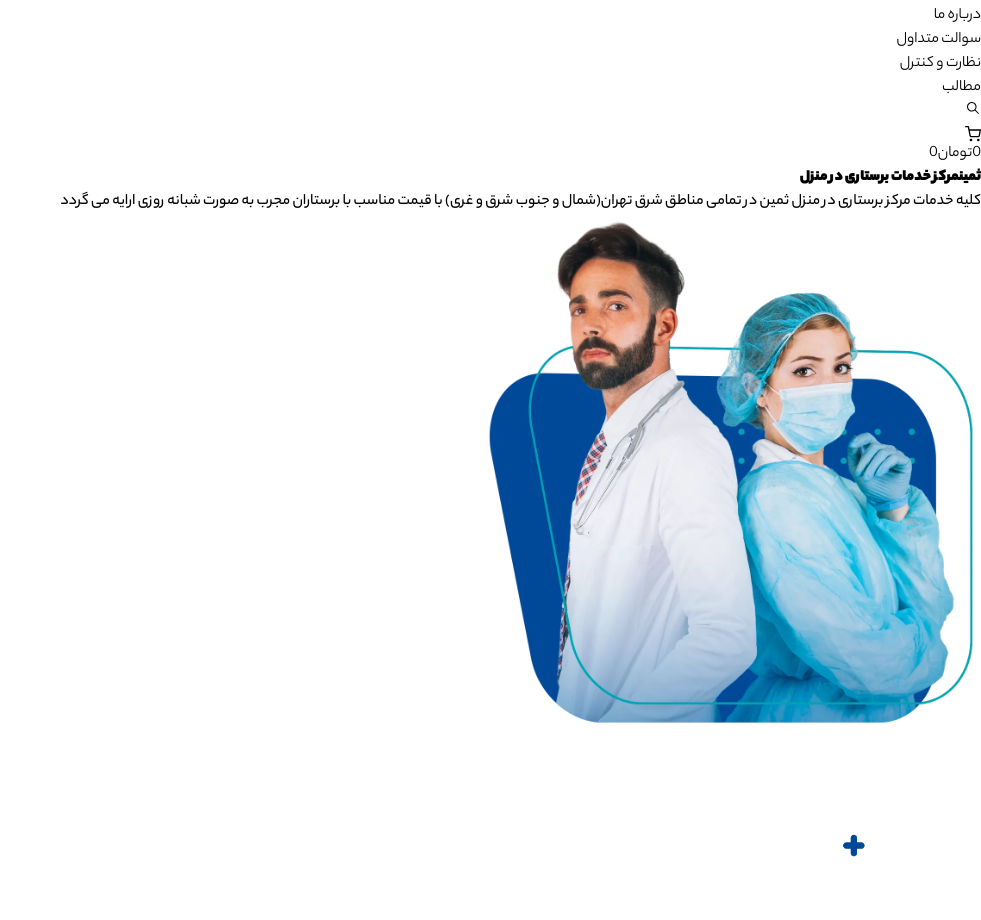
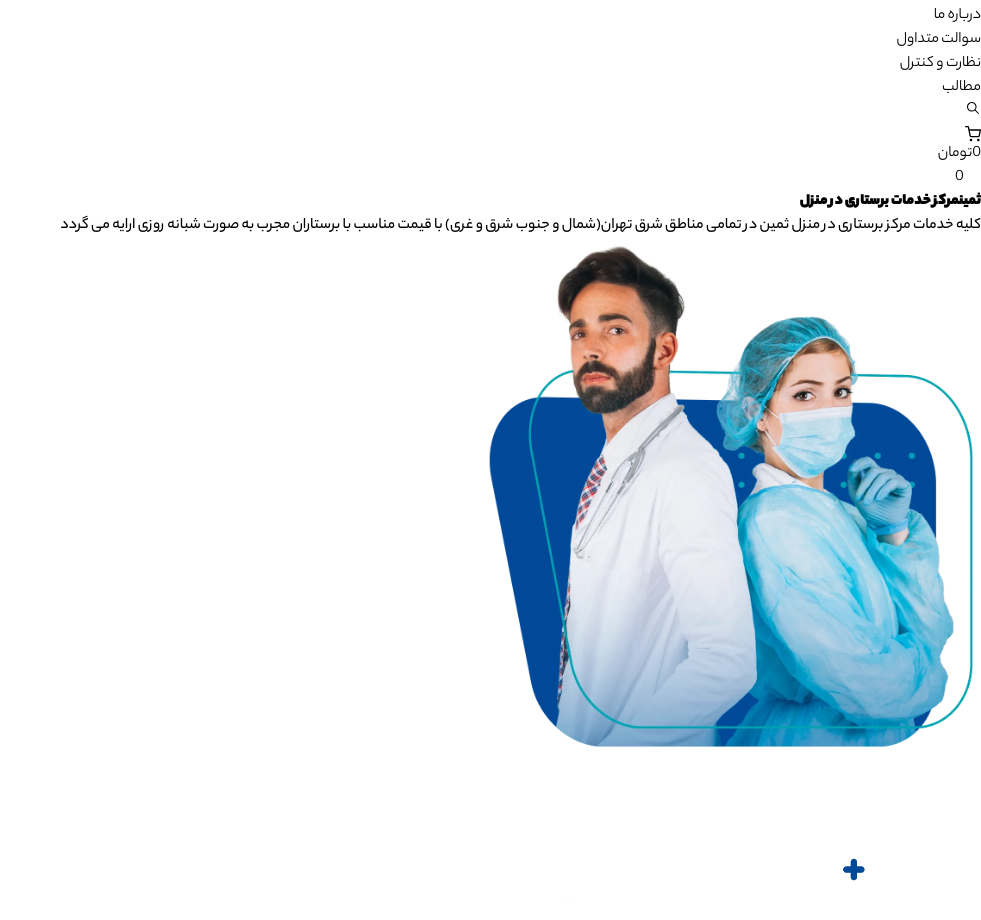
Before and after one commit to AliKhosronejad76/nursing-app, a Next.js app: page / in a window 1280 px wide. Shown: the part 1140-2060 px from the top of the page, without its empty margins (299-1280 px from the left). Built offline with nearby package versions, Linux system fonts and the light colour scheme.

Commit message:
header edited

```diff
--- a/src/app/components/header/Header.jsx
+++ b/src/app/components/header/Header.jsx
@@ -20,7 +20,7 @@ export default function Header(){
                    </div>
 
                 </div>
-                <div>
+                <div className="h-full flex items-center bg-white">
                     <button>
                      <IoIosSearch className="text-3xl" />
                     </button>
@@ -36,7 +36,7 @@ export default function Header(){
 function DrawerButton(){
     const  { drawer , setDrawer } = useDrawer();
     return(
-        <button onClick={()=>setDrawer(true)} className="lg:hidden flex text-2xl p-2.5 items-center justify-center rounded-full border border-gray-300">
+        <button onClick={()=>setDrawer(true)} className="lg:hidden flex text-xl p-2 items-center justify-center rounded-full bg-white border border-gray-300">
             <GiHamburgerMenu />
         </button>
     );
@@ -44,12 +44,12 @@ function DrawerButton(){
 
 function CardButton(){
     return(
-        <button className="relative w-max gap-2 px-2 py-2 flex justify-center items-center  rounded-full bg-[rgb(32,137,200)]">
-            <div className="bg-white rounded-full p-2">
-                <FiShoppingCart className="text-2xl" />
+        <button className="relative w-max gap-2 px-2 py-1.5  flex justify-center items-center  rounded-full bg-[rgb(32,137,200)]">
+            <div className="bg-white rounded-full p-1">
+                <FiShoppingCart className="text-xl" />
             </div>
             <span className="text-white mx-1 text-sm">0تومان</span>
-            <span className="w-[20px] h-[20px] text-sm shadow-xl bg-white flex items-ceneter justify-center rounded-full absolute top-[4px] left-[-1px] text-sky-800">0</span>
+            <div className="w-[20px] h-[20px] text-sm shadow-xl bg-white flex items-ceneter justify-center rounded-full absolute top-[-4px] left-[-1px] text-sky-800">0</div>
         </button>
     );
 }
```
